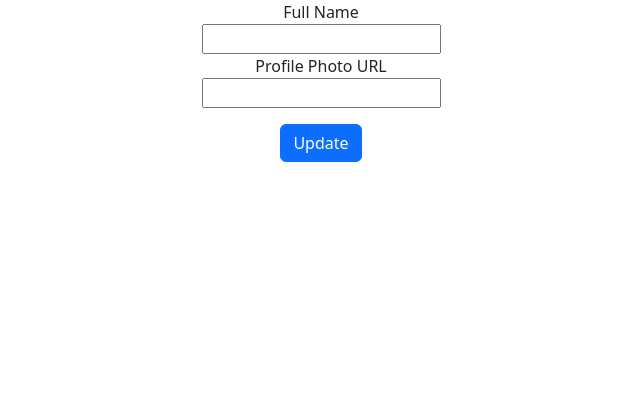
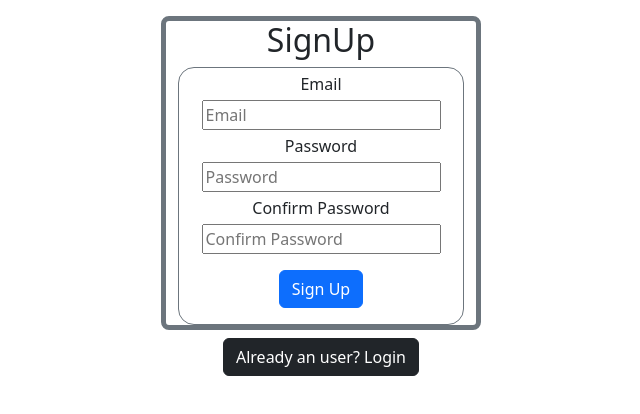
Before and after one commit to shantanu-kor/FronEnd-Practice, a React (Create React App) app in the folder expense-Tracker/: page /profile in a window 1280 px wide. Shown: the top 414 px of the page, without its empty margins (319-959 px from the left). Built offline with nearby package versions, Linux system fonts and the light colour scheme.

Commit message:
updated user data displayed.

```diff
--- a/expense-Tracker/src/App.js
+++ b/expense-Tracker/src/App.js
@@ -13,11 +13,12 @@ function App() {
 
   return (
     <Switch>
-      <Route to="/profile" exact>
-        <ProfilePage />
+      <Route path="/" exact>
+        {authCtx.idToken && <HomePage />}
+        {!authCtx.idToken && <AuthenticationPage />}
       </Route>
-      <Route to="/" exact>
-        {authCtx.idToken && <HomePage />}
+      <Route path="/profile" exact>
+        {authCtx.idToken && <ProfilePage />}
         {!authCtx.idToken && <AuthenticationPage />}
       </Route>
     </Switch>
--- a/expense-Tracker/src/components/UpdateProfile.js
+++ b/expense-Tracker/src/components/UpdateProfile.js
@@ -1,4 +1,4 @@
-import React, { useContext, useRef } from "react";
+import React, { useContext, useEffect, useRef } from "react";
 import { Button } from "react-bootstrap";
 
 import AuthContext from "../store/authContext";
@@ -9,12 +9,36 @@ const UpdateProfile = () => {
 
   const authCtx = useContext(AuthContext);
 
+  useEffect(() => {
+    async function getData() {
+      const res = await fetch(
+        "https://identitytoolkit.googleapis.com/v1/accounts:lookup?key=AIzaSyD73Oj20xEgcVTp_n7OuZuKlYiMVjXQy-8",
+        {
+          method: "POST",
+          body: JSON.stringify({
+            idToken: authCtx.idToken,
+          }),
+          headers: {
+            "Content-Type": "application/json",
+          },
+        }
+      );
+      let data = await res.json();
+      data = data.users[0];
+      nameRef.current.value = data.displayName;
+      photoRef.current.value = data.photoUrl;
+    }
+    getData();
+  }, [authCtx.idToken]);
+
   const submitHandler = async (event) => {
     event.preventDefault();
     const name = nameRef.current.value;
     const photo = photoRef.current.value;
 
-    const res = await fetch("https://identitytoolkit.googleapis.com/v1/accounts:update?key=AIzaSyD73Oj20xEgcVTp_n7OuZuKlYiMVjXQy-8", {
+    await fetch(
+      "https://identitytoolkit.googleapis.com/v1/accounts:update?key=AIzaSyD73Oj20xEgcVTp_n7OuZuKlYiMVjXQy-8",
+      {
         method: "POST",
         body: JSON.stringify({
           idToken: authCtx.idToken,
@@ -25,10 +49,9 @@ const UpdateProfile = () => {
         }),
         headers: {
           "Content-Type": "application/json",
+        },
       }
-    });
-    const data = await res.json();
-    console.log(data);
+    );
   };
 
   return (
@@ -41,7 +64,9 @@ const UpdateProfile = () => {
       <br />
       <input type="text" id="photo" ref={photoRef} required />
       <br />
-      <Button className="my-3" type="submit">Update</Button>
+      <Button className="my-3" type="submit">
+        Update
+      </Button>
     </form>
   );
 };
```
Also changed, not shown: expense-Tracker/src/index.js (+4 -4 lines). Lines whose indentation alone changed are shown as unchanged.
